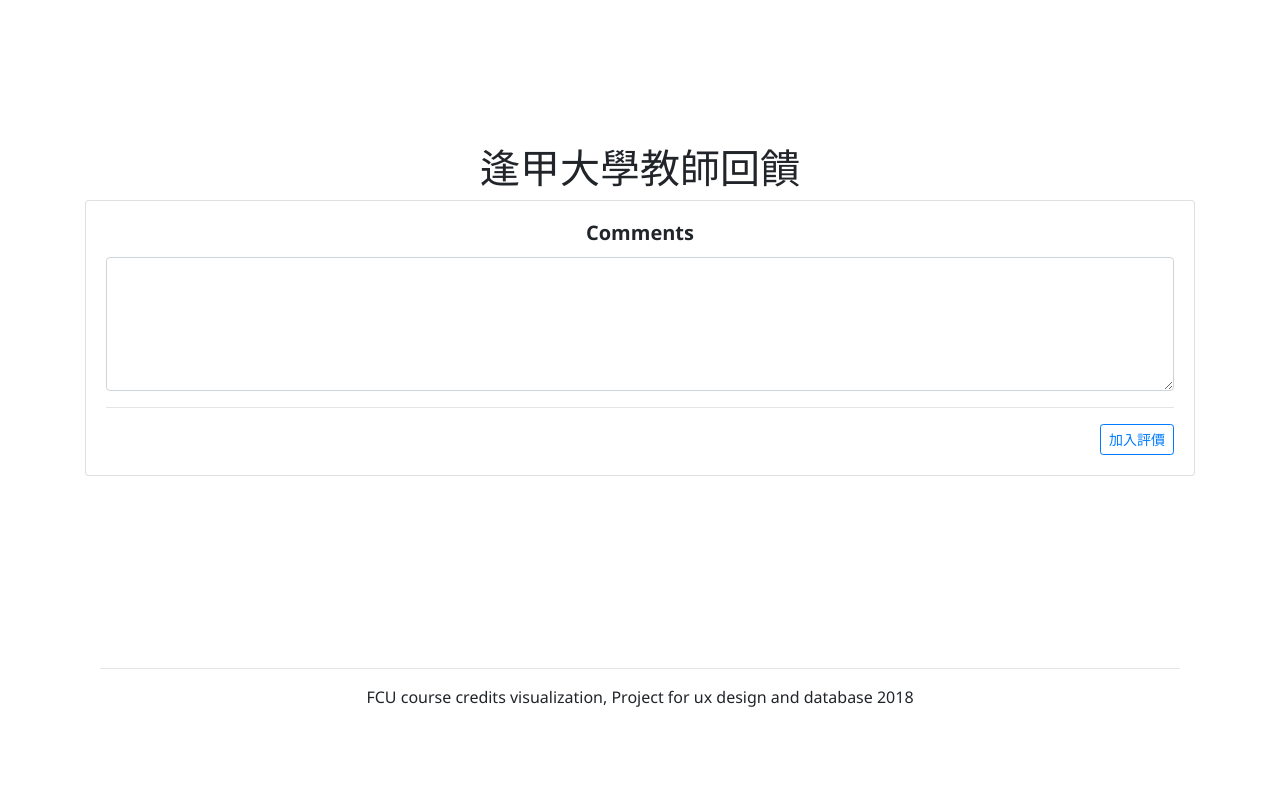
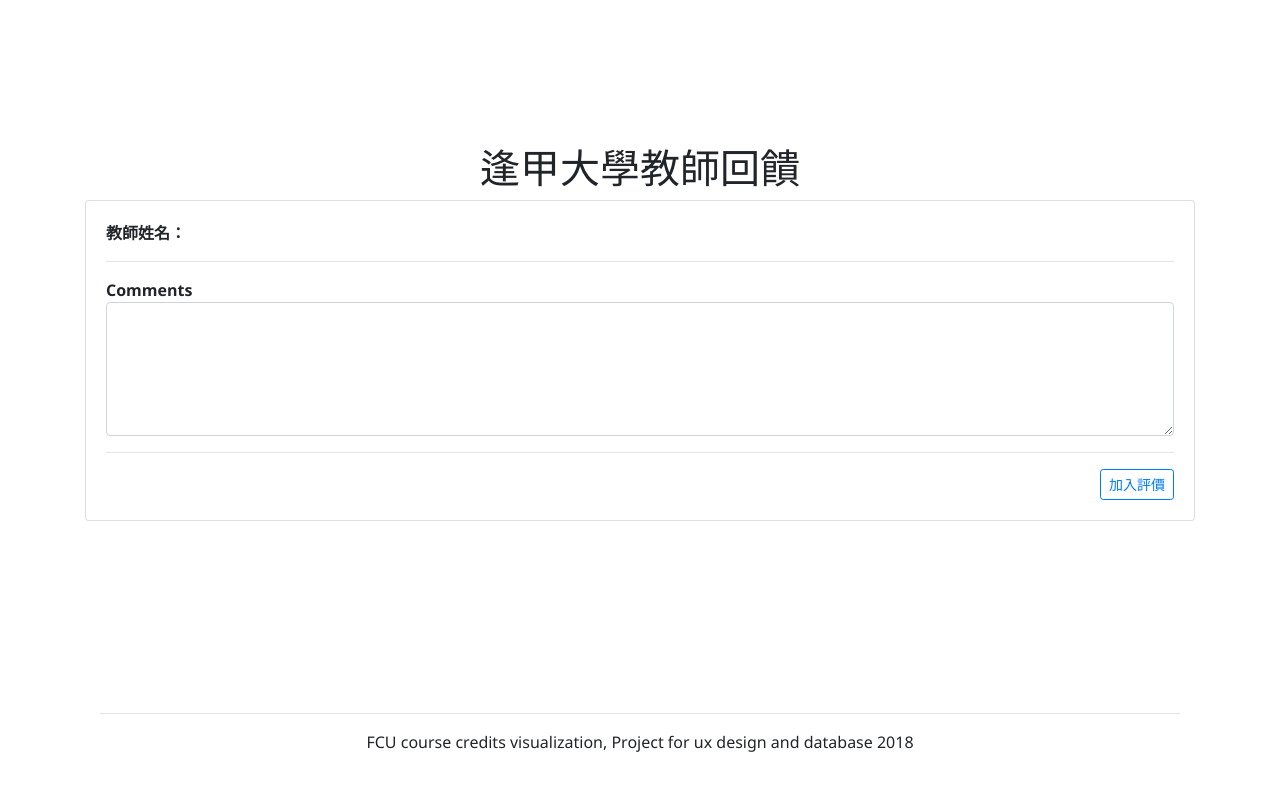
Before and after one commit to david90103/fcu-course-credit, a Flask app: page /feedback in a window 1280 px wide. Run offline with Flask 2, Linux system fonts and the light colour scheme; some libraries are stand-ins or nearby versions.

Commit message:
fix 500 code in feedback page

```diff
--- a/templates/feedback.html
+++ b/templates/feedback.html
@@ -2,17 +2,19 @@
 {% block content %}
 <div class="container">
   <div class="row py-5 my-4"></div>
-  <div class=" text-center">
-    <h1>逢甲大學教師回饋</h1>
+    <h1 class="text-center">逢甲大學教師回饋</h1>
     <div class="card mb-3">
       <div class="card-body">
-        <h5 id="set" class="card-title"><strong>Comments</strong></h5>
+        <strong>教師姓名：</strong>
+        <strong id="teacherName"></strong>
+        <hr/>
+        <strong>Comments</strong>
+        <br/>
         <textarea class="card-text form-control" rows="5"  cols="100" id="comment"></textarea><hr/>
         <button id="checkbtn" class="btn btn-outline-primary float-right btn-sm">加入評價</button>
       </div>
     </div>
   <div class="row py-5 my-5"></div>
-</div>
 <script>
   function getname() {
     var url = window.location.search; //獲取url中"?"後的字串
@@ -32,6 +34,7 @@
   }
 
   $(function() {
+    $("#teacherName").text(getname().name);
     $("#checkbtn").click(() => {
       $.ajax({
         url: '/ajax/feedback',
```
